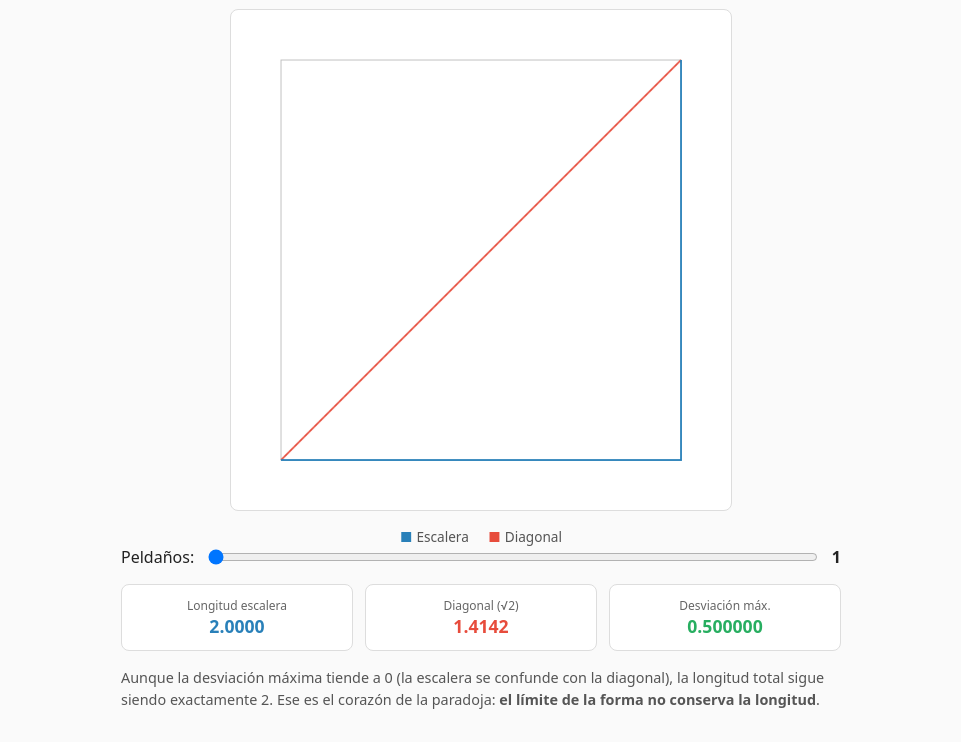
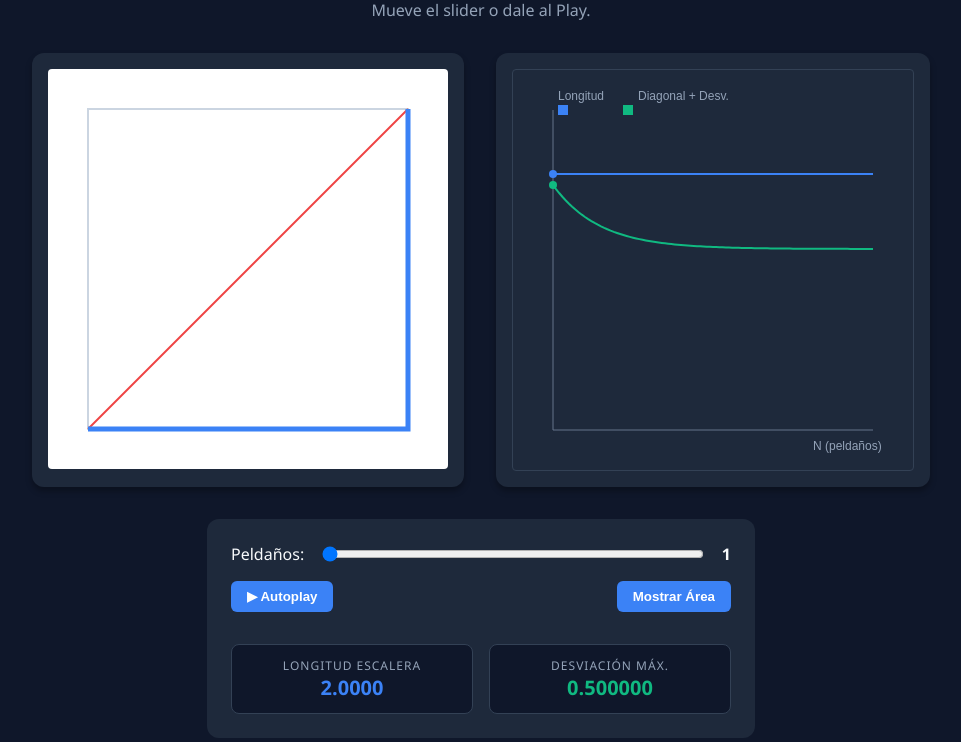
Before and after one commit to Disasa555/paradoja-escalera, a plain HTML site: page index.html in a window 1280 px wide. Shown: the part 106-848 px from the top of the page, without its empty margins (159-1120 px from the left). Drawn offline with Linux system fonts and the light colour scheme.

Commit message:
index.html

```diff
--- a/index.html
+++ b/index.html
@@ -3,124 +3,177 @@
 <head>
 <meta charset="UTF-8">
 <meta name="viewport" content="width=device-width, initial-scale=1">
-<title>Paradoja de la escalera — interactivo</title>
+<title>Paradoja de la Escalera - Interactivo</title>
 <style>
+  :root {
+    --bg: #0f172a;
+    --panel: #1e293b;
+    --text: #f8fafc;
+    --accent: #3b82f6;
+    --red: #ef4444;
+    --green: #10b981;
+  }
   body {
-    font-family: system-ui, -apple-system, sans-serif;
-    max-width: 720px;
-    margin: 2rem auto;
-    padding: 0 1rem;
-    color: #222;
-    background: #fafafa;
+    font-family: 'Segoe UI', system-ui, sans-serif;
+    background-color: var(--bg);
+    color: var(--text);
+    margin: 0;
+    display: flex;
+    flex-direction: column;
+    align-items: center;
+    min-height: 100vh;
   }
-  h1 { font-size: 1.5rem; margin-bottom: 0.25rem; }
-  p.sub { color: #666; margin-top: 0; margin-bottom: 1.5rem; }
-  canvas {
+  header { text-align: center; padding: 2rem 1rem 1rem; }
+  h1 { margin: 0 0 0.5rem; color: var(--accent); }
+  p.sub { margin: 0; color: #94a3b8; max-width: 600px; }
+
+  .main-container {
+    display: flex;
+    flex-wrap: wrap;
+    gap: 2rem;
+    justify-content: center;
+    padding: 1rem;
+    max-width: 1000px;
+  }
+
+  .canvas-container {
+    background: var(--panel);
+    padding: 1rem;
+    border-radius: 12px;
+    box-shadow: 0 4px 6px rgba(0,0,0,0.3);
+  }
+
+  canvas { display: block; background: #fff; border-radius: 4px; }
+  #graphCanvas { background: #1e293b; border: 1px solid #334155; }
+
+  .controls {
+    background: var(--panel);
+    padding: 1.5rem;
+    border-radius: 12px;
     width: 100%;
     max-width: 500px;
-    height: auto;
-    aspect-ratio: 1;
-    background: #fff;
-    border: 1px solid #ddd;
-    border-radius: 8px;
-    display: block;
-    margin: 0 auto 1rem;
+    display: flex;
+    flex-direction: column;
+    gap: 1rem;
+    margin-top: 1rem;
   }
-  .controls {
-    display: flex;
-    align-items: center;
-    gap: 0.75rem;
-    margin-bottom: 1rem;
+
+  .row { display: flex; align-items: center; justify-content: space-between; gap: 1rem; }
+  input[type=range] { flex: 1; cursor: pointer; }
+
+  button {
+    background: var(--accent);
+    color: white;
+    border: none;
+    padding: 0.5rem 1rem;
+    border-radius: 6px;
+    cursor: pointer;
+    font-weight: bold;
+    transition: 0.2s;
   }
-  input[type=range] { flex: 1; }
+  button:hover { filter: brightness(1.2); }
+  button.active { background: var(--green); }
+
   .stats {
     display: grid;
-    grid-template-columns: repeat(3, 1fr);
-    gap: 0.75rem;
-    margin-bottom: 1rem;
+    grid-template-columns: repeat(2, 1fr);
+    gap: 1rem;
+    margin-top: 1rem;
   }
   .stat {
-    background: #fff;
-    border: 1px solid #ddd;
+    background: #0f172a;
+    padding: 0.75rem;
     border-radius: 8px;
-    padding: 0.75rem;
     text-align: center;
+    border: 1px solid #334155;
   }
-  .stat .label { font-size: 0.75rem; color: #666; display: block; }
-  .stat .value { font-size: 1.1rem; font-weight: 600; font-variant-numeric: tabular-nums; }
-  .stat.stairs .value { color: #2980b9; }
-  .stat.diag .value { color: #e74c3c; }
-  .stat.dev .value { color: #27ae60; }
-  .note { font-size: 0.9rem; color: #555; line-height: 1.5; }
-  .legend { font-size: 0.85rem; color: #555; text-align: center; }
-  .legend span { display: inline-block; margin: 0 0.5rem; }
-  .legend .blue::before { content: "■"; color: #2980b9; margin-right: 0.25rem; }
-  .legend .red::before  { content: "■"; color: #e74c3c; margin-right: 0.25rem; }
+  .stat span { display: block; font-size: 0.75rem; color: #94a3b8; text-transform: uppercase; letter-spacing: 1px; }
+  .stat strong { font-size: 1.25rem; font-variant-numeric: tabular-nums; }
+  .stat.stairs strong { color: var(--accent); }
+  .stat.dev strong { color: var(--green); }
 </style>
 </head>
 <body>
 
-<h1>La paradoja de la escalera</h1>
-<p class="sub">Aumenta los peldaños. La forma se acerca a la diagonal, pero la longitud no cambia.</p>
+<header>
+  <h1>La Paradoja de la Escalera</h1>
+  <p class="sub">La forma converge a la diagonal, pero la longitud se queda estancada en 2. Mueve el slider o dale al Play.</p>
+</header>
 
-<canvas id="c" width="600" height="600"></canvas>
+<div class="main-container">
+  <!-- Lienzo de la escalera -->
+  <div class="canvas-container">
+    <canvas id="c" width="400" height="400"></canvas>
+  </div>
 
-<div class="legend">
-  <span class="blue">Escalera</span>
-  <span class="red">Diagonal</span>
+  <!-- Lienzo de la gráfica matemática -->
+  <div class="canvas-container">
+    <canvas id="graphCanvas" width="400" height="400"></canvas>
+  </div>
 </div>
 
 <div class="controls">
+  <div class="row">
     <label for="steps">Peldaños:</label>
-  <input type="range" id="steps" min="1" max="500" value="1" step="1">
+    <input type="range" id="steps" min="0" max="100" value="0" step="1">
     <strong id="stepsLabel">1</strong>
+  </div>
+
+  <div class="row">
+    <button id="playBtn">▶ Autoplay</button>
+    <button id="toggleAreaBtn">Mostrar Área</button>
   </div>
 
   <div class="stats">
     <div class="stat stairs">
-    <span class="label">Longitud escalera</span>
-    <span class="value" id="lengthLabel">2.0000</span>
-  </div>
-  <div class="stat diag">
-    <span class="label">Diagonal (√2)</span>
-    <span class="value" id="diagLabel">1.4142</span>
+      <span>Longitud Escalera</span>
+      <strong id="lengthLabel">2.0000</strong>
     </div>
     <div class="stat dev">
-    <span class="label">Desviación máx.</span>
-    <span class="value" id="devLabel">0.500000</span>
+      <span>Desviación Máx.</span>
+      <strong id="devLabel">0.500000</strong>
     </div>
   </div>
-
-<p class="note">
-  Aunque la desviación máxima tiende a 0 (la escalera se confunde con la diagonal), la longitud total sigue siendo exactamente 2.
-  Ese es el corazón de la paradoja: <strong>el límite de la forma no conserva la longitud</strong>.
-</p>
+</div>
 
 <script>
   const canvas = document.getElementById('c');
   const ctx = canvas.getContext('2d');
+  const graphCanvas = document.getElementById('graphCanvas');
+  const gCtx = graphCanvas.getContext('2d');
+
   const slider = document.getElementById('steps');
   const stepsLabel = document.getElementById('stepsLabel');
   const lengthLabel = document.getElementById('lengthLabel');
   const devLabel = document.getElementById('devLabel');
+  const playBtn = document.getElementById('playBtn');
+  const toggleAreaBtn = document.getElementById('toggleAreaBtn');
 
-  // Coordenadas del cuadrado (lado = 1 en unidades matemáticas)
-  const PAD = 60;
-  const SIDE = canvas.width - PAD * 2; // 480
+  const PAD = 40;
+  const SIDE = canvas.width - PAD * 2;
   const OX = PAD;
   const OY = canvas.height - PAD;
 
-  function draw() {
-    const N = parseInt(slider.value, 10);
+  let isPlaying = false;
+  let showArea = false;
+  let playInterval;
+
+  // Escala logarítmica: el slider va de 0 a 100, N = 2^(slider/10)
+  function getN() {
+    return Math.max(1, Math.round(Math.pow(2, slider.value / 10)));
+  }
+
+  function drawStaircase() {
+    const N = getN();
     ctx.clearRect(0, 0, canvas.width, canvas.height);
 
-    // Cuadrado
-    ctx.strokeStyle = '#bbb';
-    ctx.lineWidth = 1;
+    // Cuadrado base
+    ctx.strokeStyle = '#cbd5e1';
+    ctx.lineWidth = 2;
     ctx.strokeRect(OX, OY - SIDE, SIDE, SIDE);
 
     // Diagonal
-    ctx.strokeStyle = '#e74c3c';
+    ctx.strokeStyle = '#ef4444';
     ctx.lineWidth = 2;
     ctx.beginPath();
     ctx.moveTo(OX, OY);
@@ -128,27 +181,147 @@
     ctx.stroke();
 
     // Escalera
-    const w = SIDE / N;
-    const h = SIDE / N;
-    ctx.strokeStyle = '#2980b9';
-    ctx.lineWidth = Math.max(0.5, Math.min(2, 40 / N));
+    const stepW = SIDE / N;
+    const stepH = SIDE / N;
+
+    // Sombreado del área (opcional)
+    if (showArea) {
+      ctx.fillStyle = 'rgba(59, 130, 246, 0.2)';
+      ctx.beginPath();
+      ctx.moveTo(OX, OY);
+      for (let i = 0; i < N; i++) {
+        ctx.lineTo(OX + (i + 1) * stepW, OY - i * stepH);
+        ctx.lineTo(OX + (i + 1) * stepW, OY - (i + 1) * stepH);
+      }
+      ctx.closePath();
+      ctx.fill();
+    }
+
+    ctx.strokeStyle = '#3b82f6';
+    ctx.lineWidth = Math.max(1, 5 - Math.log10(N));
     ctx.lineJoin = 'miter';
     ctx.beginPath();
     ctx.moveTo(OX, OY);
-    for (let k = 0; k < N; k++) {
-      ctx.lineTo(OX + (k + 1) * w, OY - k * h);
-      ctx.lineTo(OX + (k + 1) * w, OY - (k + 1) * h);
+    for (let i = 0; i < N; i++) {
+      ctx.lineTo(OX + (i + 1) * stepW, OY - i * stepH);
+      ctx.lineTo(OX + (i + 1) * stepW, OY - (i + 1) * stepH);
     }
     ctx.stroke();
+  }
 
-    // Etiquetas
+  function drawGraph() {
+    gCtx.clearRect(0, 0, graphCanvas.width, graphCanvas.height);
+
+    const N = getN();
+    const W = graphCanvas.width;
+    const H = graphCanvas.height;
+    const margin = 40;
+    const graphW = W - margin * 2;
+    const graphH = H - margin * 2;
+
+    // Ejes
+    gCtx.strokeStyle = '#64748b';
+    gCtx.lineWidth = 1;
+    gCtx.beginPath();
+    gCtx.moveTo(margin, H - margin);
+    gCtx.lineTo(W - margin, H - margin); // X
+    gCtx.moveTo(margin, margin);
+    gCtx.lineTo(margin, H - margin); // Y
+    gCtx.stroke();
+
+    // Función para dibujar una línea en la gráfica
+    // X: log(N) hasta log(1024) -> 0 a 1
+    // Y: valor de 0 a 2 (longitud) a escala
+    function plot(fn, color, width) {
+      gCtx.strokeStyle = color;
+      gCtx.lineWidth = width;
+      gCtx.beginPath();
+      for (let i = 0; i <= 100; i++) {
+        const n = Math.pow(2, i / 10);
+        const x = margin + (i / 100) * graphW;
+        const y = H - margin - (fn(n) / 2.5) * graphH; // 2.5 para dar margen arriba
+        if (i === 0) gCtx.moveTo(x, y);
+        else gCtx.lineTo(x, y);
+      }
+      gCtx.stroke();
+    }
+
+    // Línea de Longitud (siempre 2)
+    plot(n => 2, '#3b82f6', 2);
+
+    // Línea de Diagonal + Desviación (1.414 + 0.5/n)
+    // Muestra cómo se acerca a 1.414
+    plot(n => Math.SQRT2 + (1 / (2 * n)), '#10b981', 2);
+
+    // Punto actual
+    const currentX = margin + (slider.value / 100) * graphW;
+    const currentY = H - margin - (2 / 2.5) * graphH;
+    gCtx.fillStyle = '#3b82f6';
+    gCtx.beginPath();
+    gCtx.arc(currentX, currentY, 4, 0, Math.PI * 2);
+    gCtx.fill();
+
+    gCtx.fillStyle = '#10b981';
+    const currentYDev = H - margin - ((Math.SQRT2 + (1/(2*N))) / 2.5) * graphH;
+    gCtx.beginPath();
+    gCtx.arc(currentX, currentYDev, 4, 0, Math.PI * 2);
+    gCtx.fill();
+
+    // Textos
+    gCtx.fillStyle = '#94a3b8';
+    gCtx.font = '12px sans-serif';
+    gCtx.fillText('Longitud', margin + 5, margin - 10);
+    gCtx.fillStyle = '#3b82f6';
+    gCtx.fillRect(margin + 5, margin - 5, 10, 10);
+
+    gCtx.fillStyle = '#10b981';
+    gCtx.fillRect(margin + 70, margin - 5, 10, 10);
+    gCtx.fillStyle = '#94a3b8';
+    gCtx.fillText('Diagonal + Desv.', margin + 85, margin - 10);
+
+    gCtx.fillText('N (peldaños)', W - margin - 60, H - margin + 20);
+  }
+
+  function update() {
+    const N = getN();
     stepsLabel.textContent = N;
     lengthLabel.textContent = '2.0000';
     devLabel.textContent = (1 / (2 * N)).toFixed(6);
+
+    drawStaircase();
+    drawGraph();
   }
 
-  slider.addEventListener('input', draw);
-  draw();
+  // Event Listeners
+  slider.addEventListener('input', update);
+
+  playBtn.addEventListener('click', () => {
+    isPlaying = !isPlaying;
+    if (isPlaying) {
+      playBtn.textContent = '⏸ Pausa';
+      playBtn.classList.add('active');
+      playInterval = setInterval(() => {
+        let val = parseInt(slider.value) + 1;
+        if (val > 100) val = 0; // Reiniciar
+        slider.value = val;
+        update();
+      }, 100);
+    } else {
+      playBtn.textContent = '▶ Autoplay';
+      playBtn.classList.remove('active');
+      clearInterval(playInterval);
+    }
+  });
+
+  toggleAreaBtn.addEventListener('click', () => {
+    showArea = !showArea;
+    toggleAreaBtn.textContent = showArea ? 'Ocultar Área' : 'Mostrar Área';
+    toggleAreaBtn.classList.toggle('active', showArea);
+    update();
+  });
+
+  // Iniciar
+  update();
 </script>
 
 </body>
```
Lines whose indentation alone changed are shown as unchanged.
